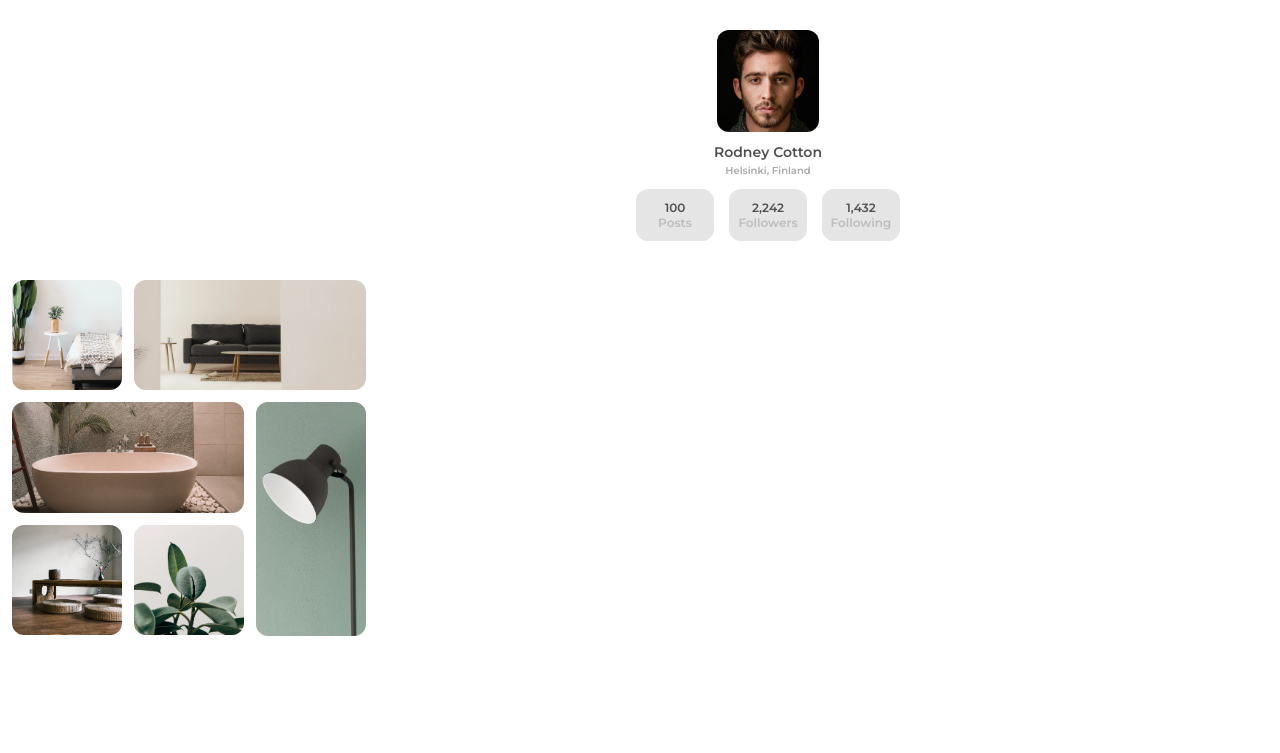
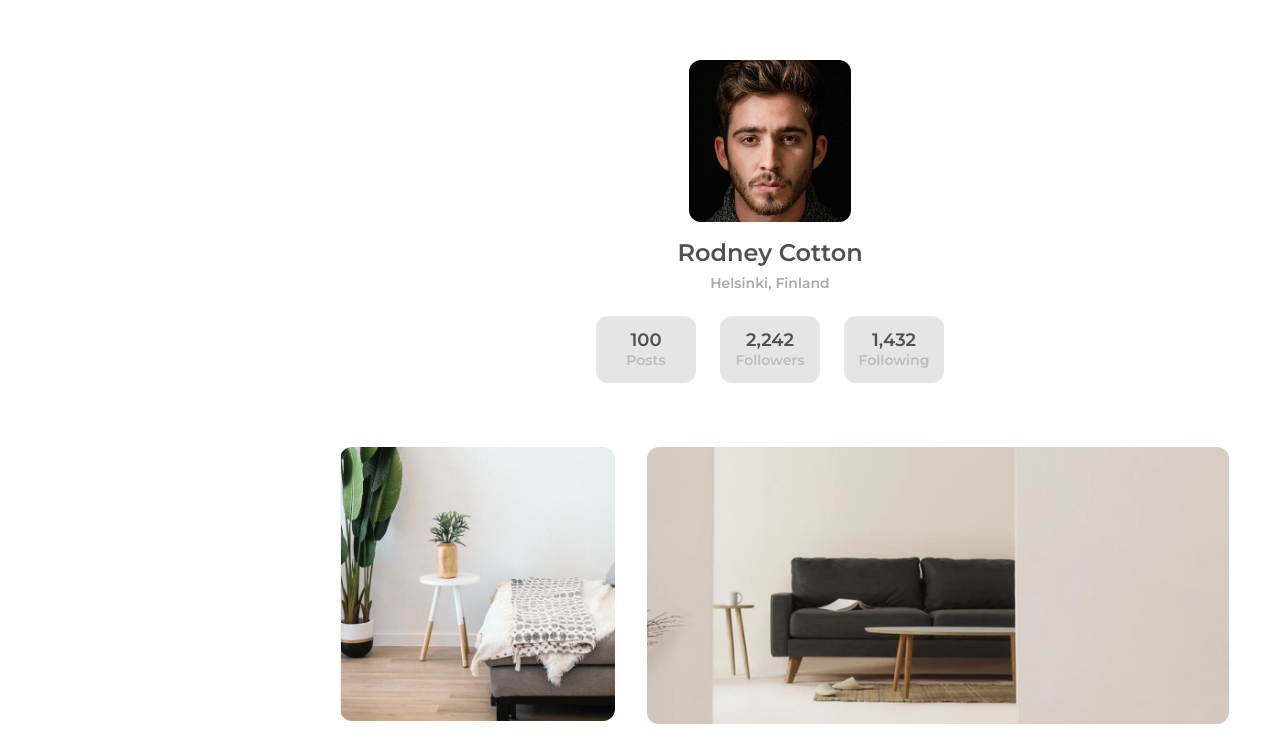
Before and after one commit to Lionprincipe/my-gallery-challenge, a plain HTML site: page index.html in a window 1536 px wide. Shown: the top 753 px of the page, without its empty margins (0-1280 px from the left). Drawn offline with Linux system fonts and the light colour scheme.

Commit message:
complete the desktop  version

```diff
--- a/index.html
+++ b/index.html
@@ -14,8 +14,10 @@
   </head>
   <body>
     <main>
-      <picture class="profile__card">
-        <img src="./images/profilePhoto.png" alt="Rodney Cotton photo" />
+      <div class="profile__card">
+        <picture>
+          <img src="./images/profilePhoto.png" alt="Rodney Cotton photo" />
+        </picture>
         <h1>Rodney Cotton</h1>
         <h2>Helsinki, Finland</h2>
         <div class="profile__card__tags__container">
@@ -31,7 +33,7 @@
             <span>Following</span>
           </div>
         </div>
-      </picture>
+      </div>
       <div class="pictures__gallery">
         <picture> <img src="./images/photo1.png" alt="" /></picture>
         <picture><img src="./images/photo2.png" alt="" /></picture>
--- a/style.css
+++ b/style.css
@@ -14,6 +14,7 @@ body {
   padding-bottom: 8.5em;
   font-size: 62.5%;
 }
+
 a {
   text-decoration: none;
   color: currentColor;
@@ -40,7 +41,7 @@ h2 {
 }
 
 .profile__card h1 {
-  margin-top: 12px;
+  margin-top: 0.857em;
   color: #4e5150;
   font-size: 1.4em;
   line-height: 1.21em;
@@ -130,3 +131,66 @@ footer p {
 footer p strong {
   text-decoration: underline;
 }
+
+@media only screen and (min-width: 1440px) {
+  body {
+    font-size: 62.5%;
+    padding-bottom: 17.5em;
+    max-height: 1577px;
+    overflow: hidden;
+  }
+
+  main {
+    max-width: 860px;
+    margin: 0 auto;
+    padding-left: 4px;
+  }
+  .profile__card {
+    padding-top: 6em;
+  }
+  .profile__card img {
+    width: 16.2em;
+    height: 16.2em;
+  }
+  .profile__card h1 {
+    margin-top: 0.67em;
+    font-size: 2.4em;
+    line-height: 1.21em;
+  }
+  .profile__card h2 {
+    font-size: 1.4em;
+    line-height: 1.21em;
+    padding-top: 0.57em;
+  }
+  .profile__card__tags__container {
+    padding-top: 2.4em;
+  }
+
+  .profile__card__tag {
+    width: 10em;
+    height: 6.7em;
+  }
+
+  .profile__card__tag:not(:last-child) {
+    margin-right: 2.4em;
+  }
+
+  .profile__card__tag span:first-child {
+    font-size: 1.8em;
+    line-height: 1.22em;
+  }
+
+  .profile__card__tag span:last-child {
+    font-size: 1.4em;
+    line-height: 1.21em;
+  }
+
+  .pictures__gallery {
+    padding: 0;
+    padding-top: 6.4em;
+    display: grid;
+    grid-template-columns: 27.5em 27.5em 27.5em;
+
+    grid-gap: 3.2em;
+  }
+}
```
